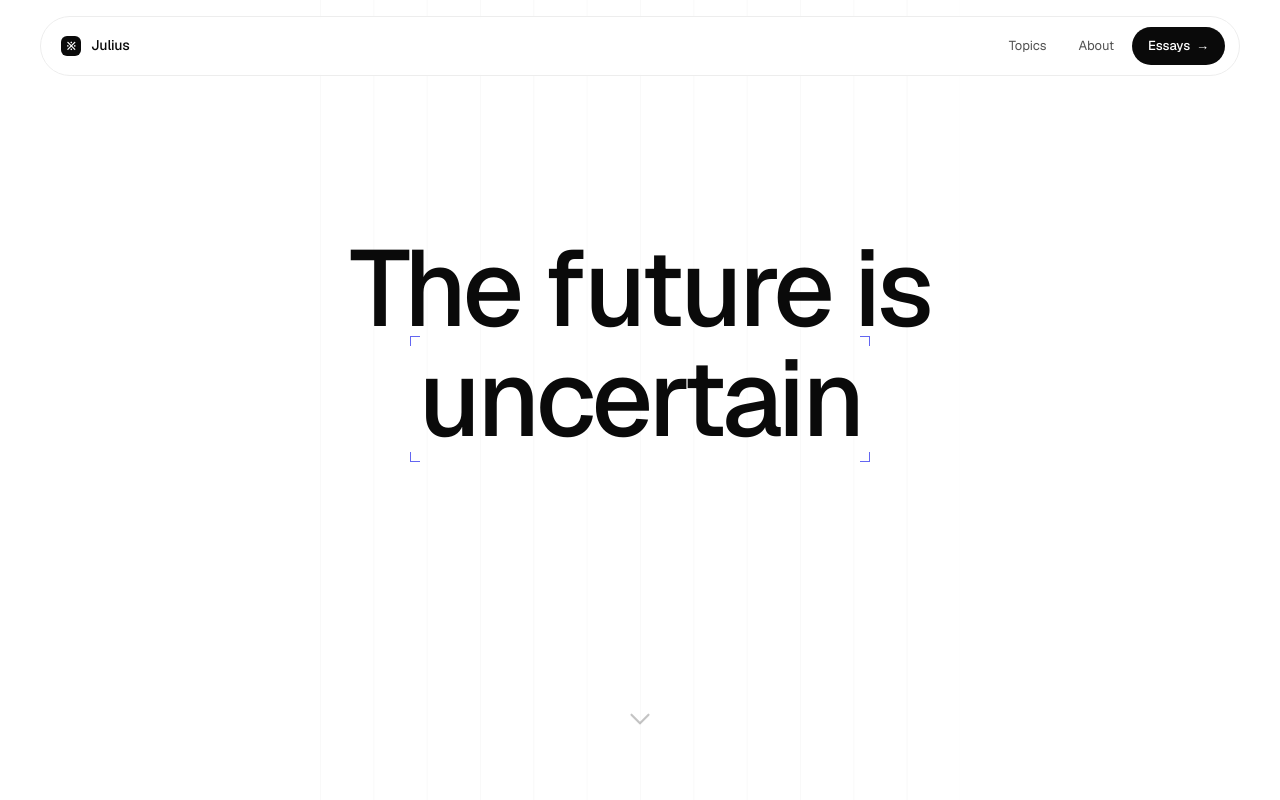
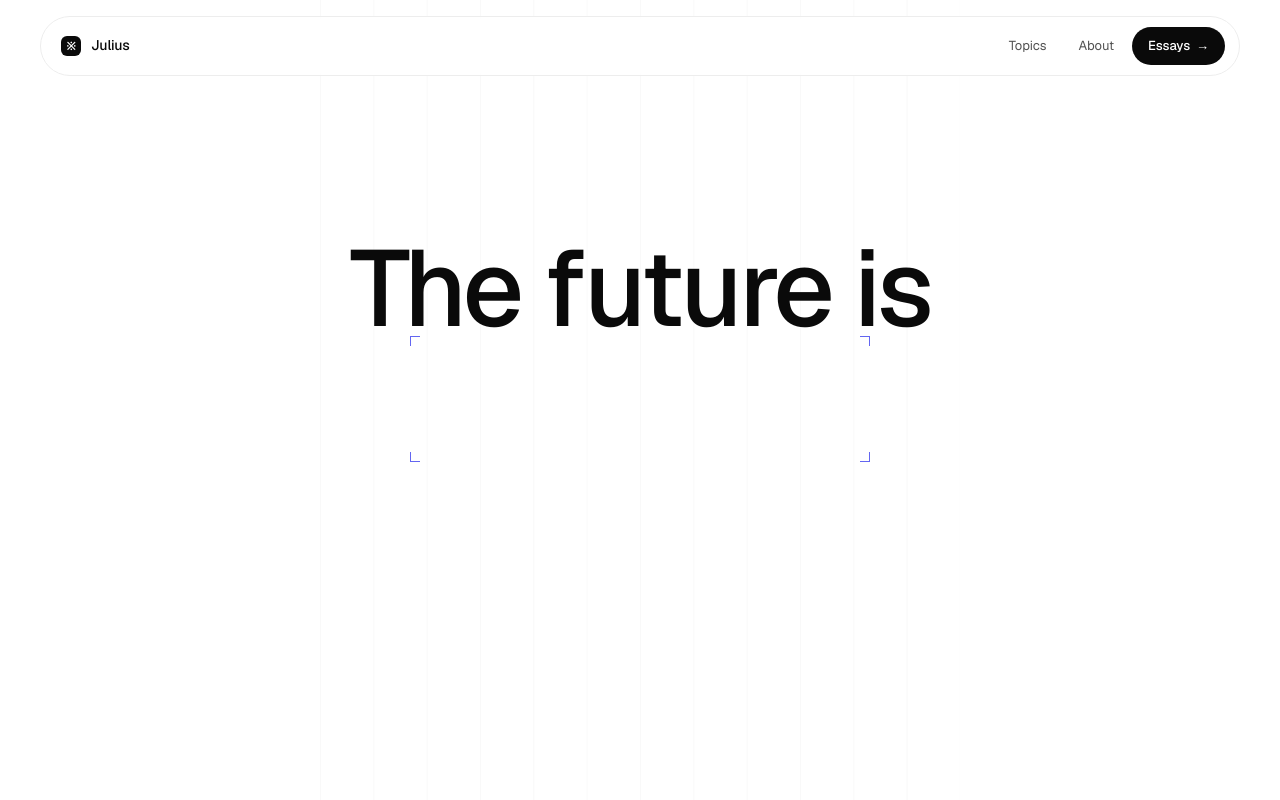
Before and after one commit to juliustgeiger-lab/Personal-Webseite, a Next.js app: page / in a window 1280 px wide. Shown: the top 800 px of the page. Built offline with nearby package versions, Linux system fonts and the light colour scheme.

Commit message:
Hero invisible: bump rest 1500→2000ms and reveal 1100→2400ms — ghost cursor traverses more slowly so the user has time to chase the fog

```diff
--- a/src/components/InvisibleWord.tsx
+++ b/src/components/InvisibleWord.tsx
@@ -23,7 +23,7 @@ const AUTO_PHASES: Record<
   InvisibleWordState,
   { rest: number; reveal: number }
 > = {
-  invisible: { rest: 1500, reveal: 1100 },
+  invisible: { rest: 2000, reveal: 2400 },
   uncertain: { rest: 1700, reveal: 3200 },
   unwritten: { rest: 700, reveal: 4000 },
 };
```
